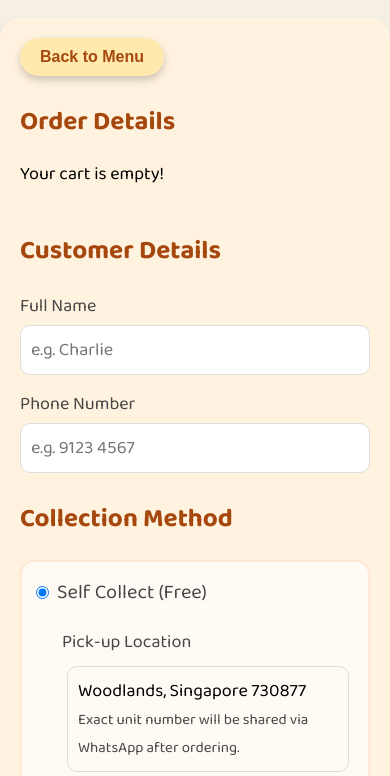
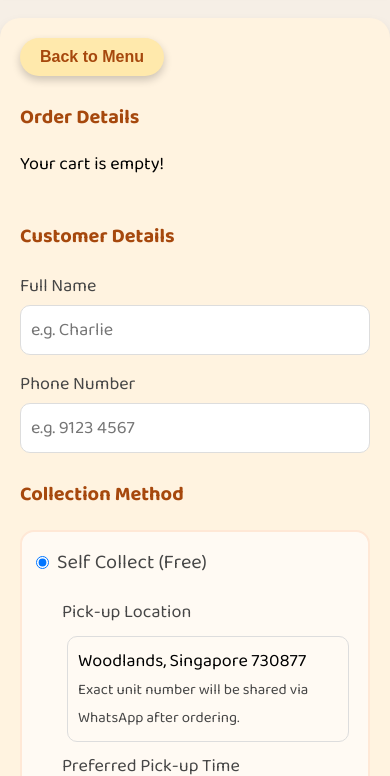
Before and after one commit to wayaki/sushibake, a plain HTML site: page cart.html in a window 390 px wide. Shown: the part 90-866 px from the top of the page. Drawn offline with Linux system fonts and the light colour scheme.

Commit message:
Update stylesheet.css

```diff
--- a/stylesheet.css
+++ b/stylesheet.css
@@ -332,7 +332,7 @@ small {
 /* === Tablet and below === */
 @media (max-width: 768px) {
   h2 {
-    font-size: 30px;
+    font-size: 22px;
   }
 
   .menu-item {
@@ -410,7 +410,7 @@ small {
   }
 
   h2 {
-    font-size: 26px;
+    font-size: 20px;
   }
 
   .menu-item {
```
